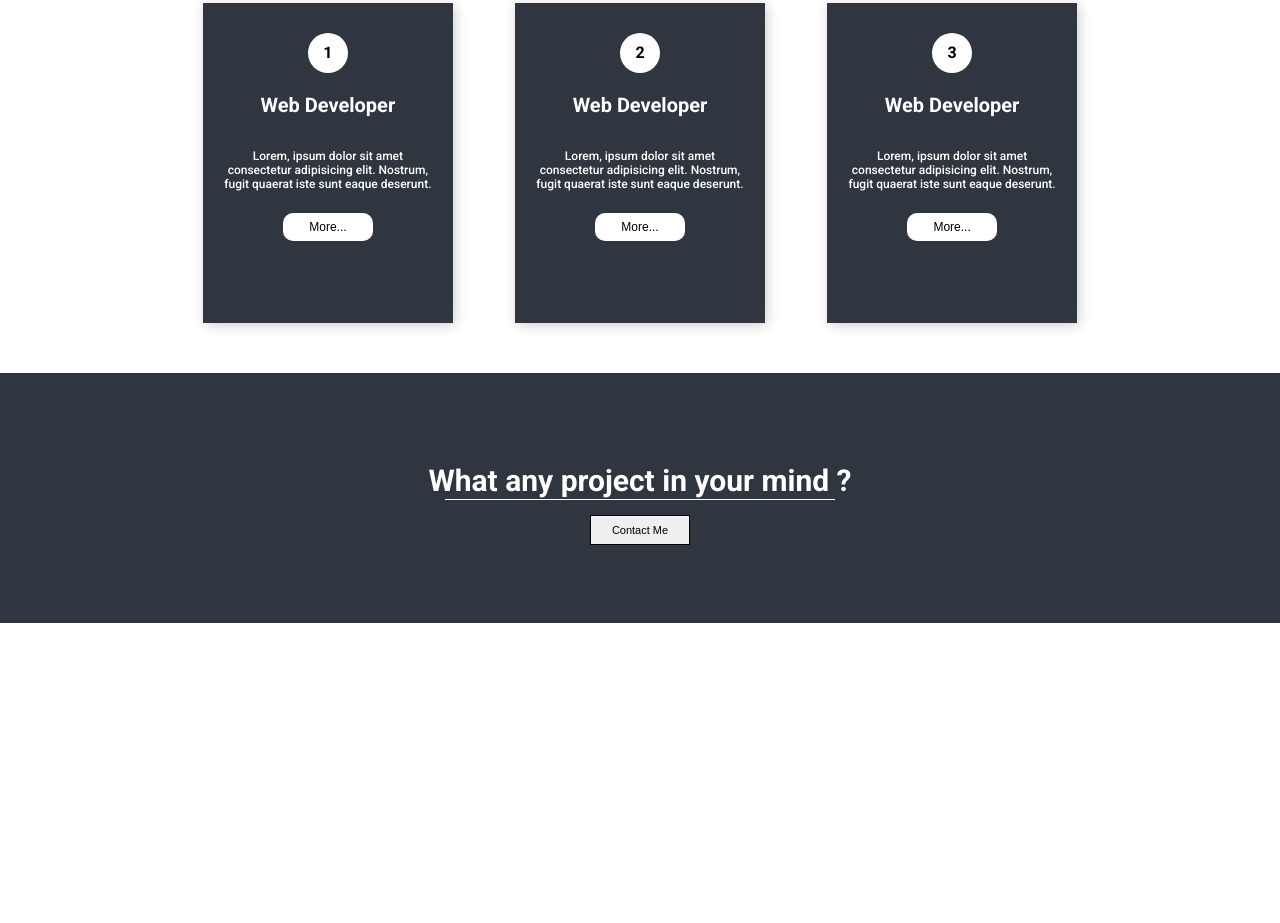
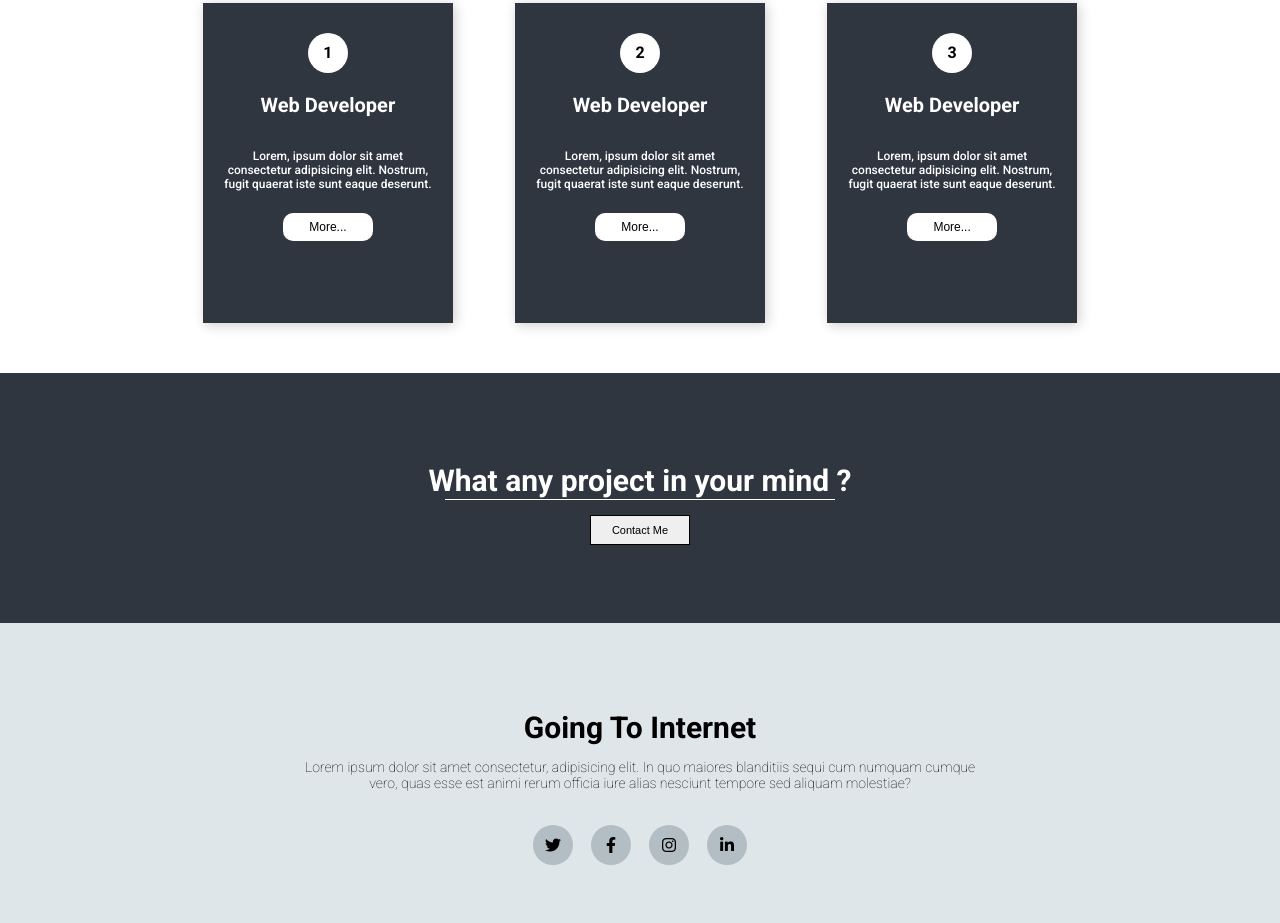
Before and after one commit to DivadanAr/Web-Protofolio, a plain HTML site: page index.html in a window 1280 px wide. Shown: the part 1041-1964 px from the top of the page. Before the commit the page ends 1664 px from the top, so only its background shows below. Drawn offline with Linux system fonts and the light colour scheme.

Commit message:
membuat footer

```diff
--- a/css/style.css
+++ b/css/style.css
@@ -264,3 +264,47 @@ body{
     font-size: 11px;
     border: 1px solid black;
 }
+
+.footer{
+    width: 100%;
+    height: 300px;
+    background-color: #dfe6e9;
+    display: flex;
+    flex-direction: column;
+    justify-content: center;
+    align-items: center;
+}
+
+.footer p:first-child{
+    font-size: 30px;
+    font-weight: bold;
+    margin-bottom: 0px;
+}
+
+.footer p:nth-child(2){
+    width: 700px;
+    text-align: center;
+    font-size: 14px;
+    font-weight: 100;
+}
+
+.list-icon{
+    display: flex;
+    width: 250px;
+    justify-content: space-evenly;
+}
+
+.list-icon div{
+    width: 40px;
+    height: 40px;
+    background-color: #b2bec3;
+    border-radius: 50%;
+    display: flex;
+    justify-content: center;
+    align-items: center;
+    margin-top: 20px;
+}
+
+.list-icon div a{
+    color: black;
+}
--- a/index.html
+++ b/index.html
@@ -17,6 +17,9 @@
     <link rel="preconnect" href="https://fonts.googleapis.com">
     <link rel="preconnect" href="https://fonts.gstatic.com" crossorigin>
     <link href="https://fonts.googleapis.com/css2?family=Lobster&family=Roboto:wght@100&display=swap" rel="stylesheet">
+
+    <!-- font awesome -->
+    <link rel="stylesheet" href="https://cdnjs.cloudflare.com/ajax/libs/font-awesome/6.2.0/css/all.min.css">
 </head>
 <body>
     <div class="container">
@@ -99,5 +102,18 @@
         <button>Contact Me</button>
     </div>
 
+    <!-- footer -->
+    <div class="footer">
+        <p>Going To Internet</p>
+        <p>Lorem ipsum dolor sit amet consectetur, adipisicing elit. In quo maiores blanditiis sequi cum numquam cumque vero, quas esse est animi rerum officia iure alias nesciunt tempore sed aliquam molestiae?</p>
+
+        <div class="list-icon">
+            <div><a href=""><i class="fab fa-twitter"></i></a></div>
+            <div><a href=""><i class="fab fa-facebook-f"></i></a></div>
+            <div><a href=""><i class="fab fa-instagram"></i></a></div>
+            <div><a href=""><i class="fab fa-linkedin-in"></i></a></div>
+        </div>
+    </div>
+
 </body>
 </html>
```
